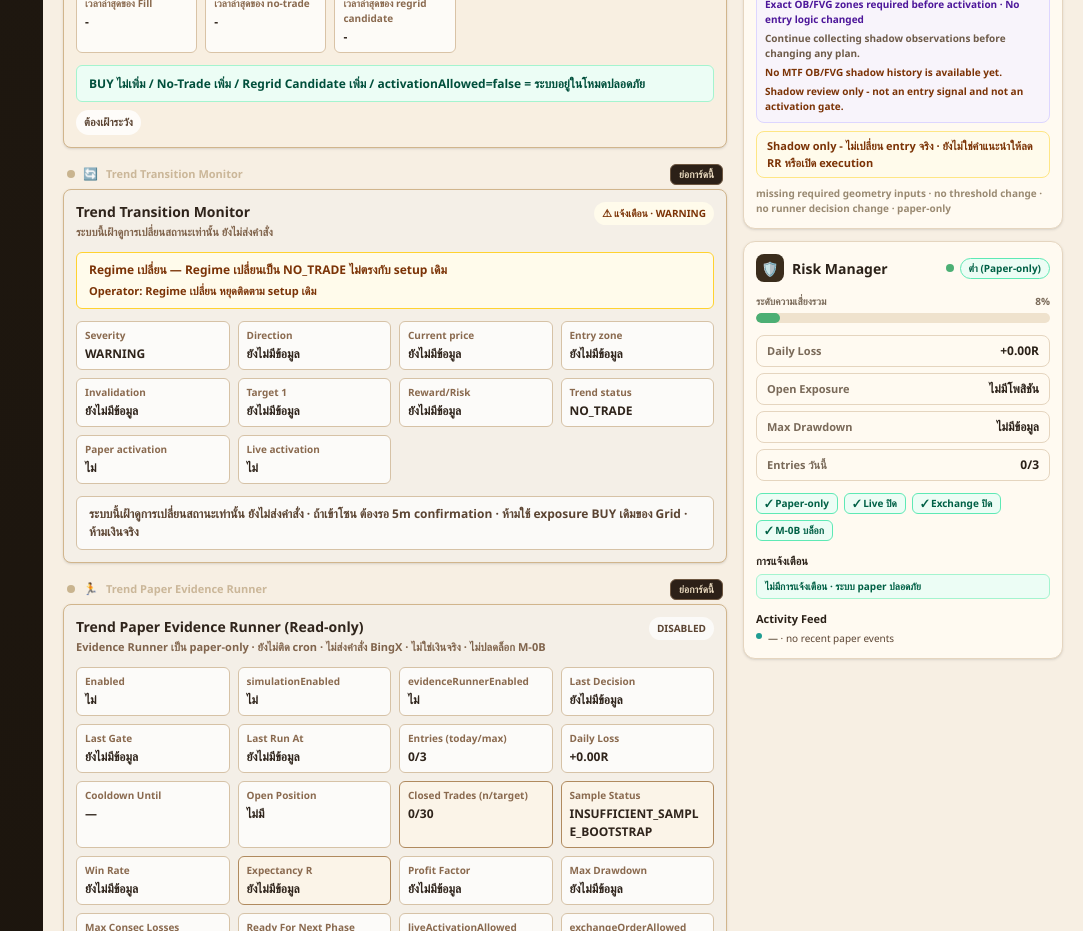
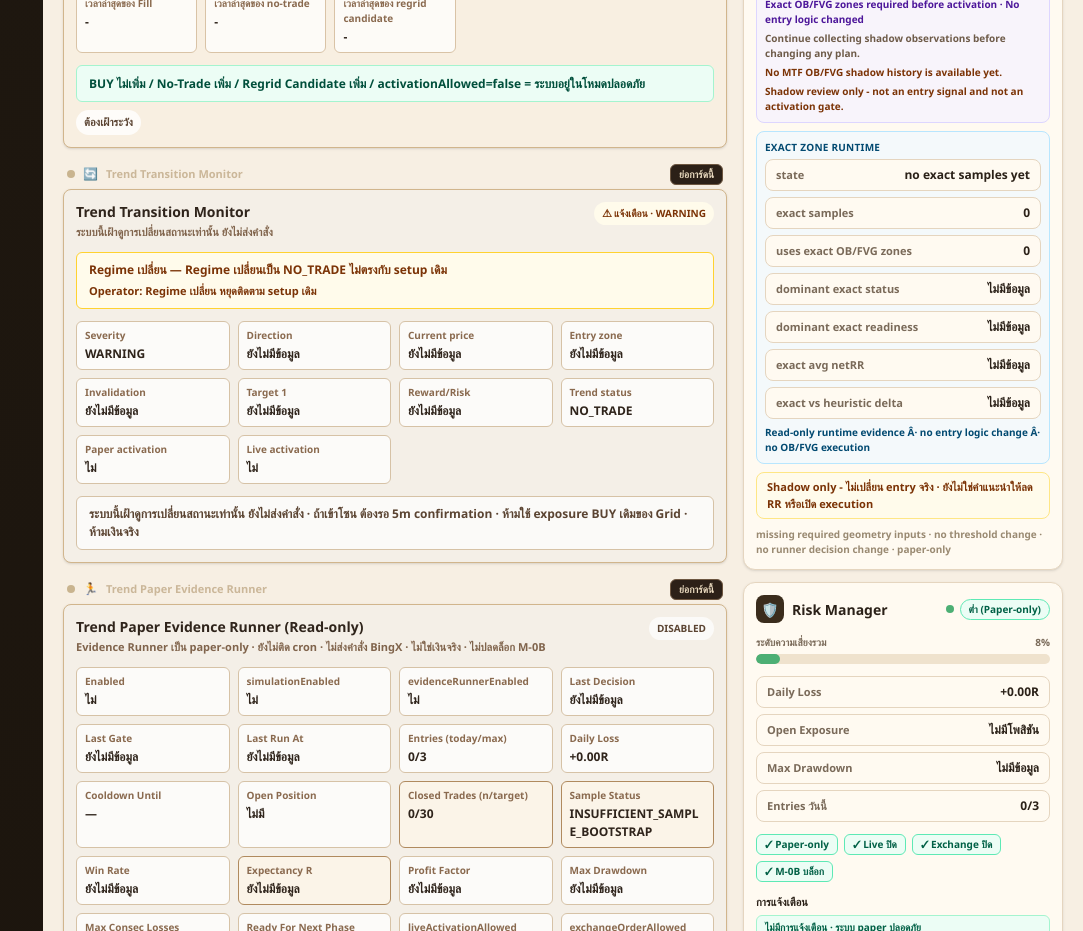
Before and after one commit to preechayutbubphachat/bingx-agent, a Next.js app in the folder dashboard/: page /agent-hq in a window 1280 px wide. Shown: the part 2000-2931 px from the top of the page, without its empty margins (197-1280 px from the left). Built offline with nearby package versions, Linux system fonts and the light colour scheme.

Commit message:
feat(agent-hq): show exact zone shadow summary

```diff
--- a/dashboard/components/trading-agent-hq/MtfObFvgShadowCard.tsx
+++ b/dashboard/components/trading-agent-hq/MtfObFvgShadowCard.tsx
@@ -92,6 +92,23 @@ function pct(v: number | null | undefined): string {
   return typeof v === "number" && Number.isFinite(v) ? `${(v * 100).toFixed(0)}%` : NA;
 }
 
+function dominantCountLabel(counts: Record<string, number>): string {
+  const entries = Object.entries(counts).filter(([, count]) => Number.isFinite(count) && count > 0);
+  if (!entries.length) return NA;
+  entries.sort((a, b) => b[1] - a[1] || a[0].localeCompare(b[0]));
+  return `${entries[0]![0]} (${entries[0]![1]})`;
+}
+
+function exactRuntimeState(history: PaperVM["trendEvidenceDecisionSummary"]["mtfObFvgShadowSummary"]): {
+  label: string;
+  tone: "neutral" | "green" | "amber" | "red";
+} {
+  if (history.exactZoneSamples == null) return { label: "not exposed", tone: "neutral" };
+  if (history.exactZoneSamples === 0) return { label: "no exact samples yet", tone: "neutral" };
+  if ((history.usesExactObFvgZonesCount ?? 0) === 0) return { label: "producer ran, no valid exact candidate yet", tone: "amber" };
+  return { label: "exact candidates observed", tone: "green" };
+}
+
 function Row({
   label,
   value,
@@ -125,6 +142,7 @@ export default function MtfObFvgShadowCard({ paper }: { paper: PaperVM }) {
   const direction = (pf.direction ?? ts.direction) as MtfDirection | null;
   const history = paper.trendEvidenceDecisionSummary.mtfObFvgShadowSummary;
   const review = reviewMtfObFvgShadowSummary(history);
+  const exactState = exactRuntimeState(history);
 
   const r = computeMtfObFvgRefinementShadow({
     direction,
@@ -254,6 +272,30 @@ export default function MtfObFvgShadowCard({ paper }: { paper: PaperVM }) {
         ))}
       </div>
 
+      <div className="rounded-lg border border-sky-200 bg-sky-50/70 p-2">
+        <div className="mb-1 text-[10px] font-black uppercase tracking-wide text-sky-900">Exact Zone Runtime</div>
+        <div className="grid grid-cols-1 gap-1.5">
+          <Row label="state" value={exactState.label} tone={exactState.tone} />
+          <Row label="exact samples" value={history.exactZoneSamples == null ? "not exposed" : String(history.exactZoneSamples)} />
+          <Row
+            label="uses exact OB/FVG zones"
+            value={history.usesExactObFvgZonesCount == null ? "not exposed" : String(history.usesExactObFvgZonesCount)}
+            tone={(history.usesExactObFvgZonesCount ?? 0) > 0 ? "green" : "neutral"}
+          />
+          <Row label="dominant exact status" value={dominantCountLabel(history.exactZoneDataStatusCounts)} />
+          <Row label="dominant exact readiness" value={dominantCountLabel(history.exactZoneReadinessCounts)} />
+          <Row label="exact avg netRR" value={fmt(history.exactAvgNetRR)} />
+          <Row
+            label="exact vs heuristic delta"
+            value={fmt(history.exactVsHeuristicAvgDelta)}
+            tone={history.exactVsHeuristicAvgDelta != null && history.exactVsHeuristicAvgDelta > 0 ? "green" : "neutral"}
+          />
+        </div>
+        <p className="mt-1.5 text-[10px] font-bold text-sky-900">
+          Read-only runtime evidence Â· no entry logic change Â· no OB/FVG execution
+        </p>
+      </div>
+
       <div className="rounded-lg border border-amber-200 bg-amber-50 px-2.5 py-1.5 text-[11px] font-bold text-amber-900">
         Shadow only - ไม่เปลี่ยน entry จริง · ยังไม่ใช่คำแนะนำให้ลด RR หรือเปิด execution
       </div>
--- a/dashboard/lib/trading-agent-hq/adapter.ts
+++ b/dashboard/lib/trading-agent-hq/adapter.ts
@@ -501,6 +501,12 @@ function mapTrendEvidenceDecisionSummary(raw: AnyObj): PaperVM["trendEvidenceDec
     qualityScoreAverage: numOrNull(mtfRaw.qualityScoreAverage),
     classificationCounts: countMap(mtfRaw.classificationCounts),
     dataStatusCounts: countMap(mtfRaw.dataStatusCounts),
+    exactZoneSamples: typeof mtfRaw.exactZoneSamples === "number" && Number.isFinite(mtfRaw.exactZoneSamples) ? mtfRaw.exactZoneSamples : null,
+    exactZoneDataStatusCounts: countMap(mtfRaw.exactZoneDataStatusCounts),
+    exactZoneReadinessCounts: countMap(mtfRaw.exactZoneReadinessCounts),
+    usesExactObFvgZonesCount: typeof mtfRaw.usesExactObFvgZonesCount === "number" && Number.isFinite(mtfRaw.usesExactObFvgZonesCount) ? mtfRaw.usesExactObFvgZonesCount : null,
+    exactAvgNetRR: numOrNull(mtfRaw.exactAvgNetRR),
+    exactVsHeuristicAvgDelta: numOrNull(mtfRaw.exactVsHeuristicAvgDelta),
     latestSnapshot: hasLatest
       ? {
           capturedAt: strOrNull(latestRaw.capturedAt),
--- a/dashboard/lib/trading-agent-hq/mockState.ts
+++ b/dashboard/lib/trading-agent-hq/mockState.ts
@@ -356,6 +356,12 @@ export const MOCK_VIEW_MODEL: TradingAgentHQViewModel = {
         qualityScoreAverage: null,
         classificationCounts: {},
         dataStatusCounts: {},
+        exactZoneSamples: 0,
+        exactZoneDataStatusCounts: {},
+        exactZoneReadinessCounts: {},
+        usesExactObFvgZonesCount: 0,
+        exactAvgNetRR: null,
+        exactVsHeuristicAvgDelta: null,
         latestSnapshot: null,
         sampleWarning: true,
       },
--- a/dashboard/lib/trading-agent-hq/viewModel.ts
+++ b/dashboard/lib/trading-agent-hq/viewModel.ts
@@ -123,6 +123,12 @@ export interface TrendEvidenceDecisionSummaryVM {
     qualityScoreAverage: number | null;
     classificationCounts: Record<string, number>;
     dataStatusCounts: Record<string, number>;
+    exactZoneSamples: number | null;
+    exactZoneDataStatusCounts: Record<string, number>;
+    exactZoneReadinessCounts: Record<string, number>;
+    usesExactObFvgZonesCount: number | null;
+    exactAvgNetRR: number | null;
+    exactVsHeuristicAvgDelta: number | null;
     latestSnapshot: {
       capturedAt: string | null;
       dataStatus: string | null;
```
